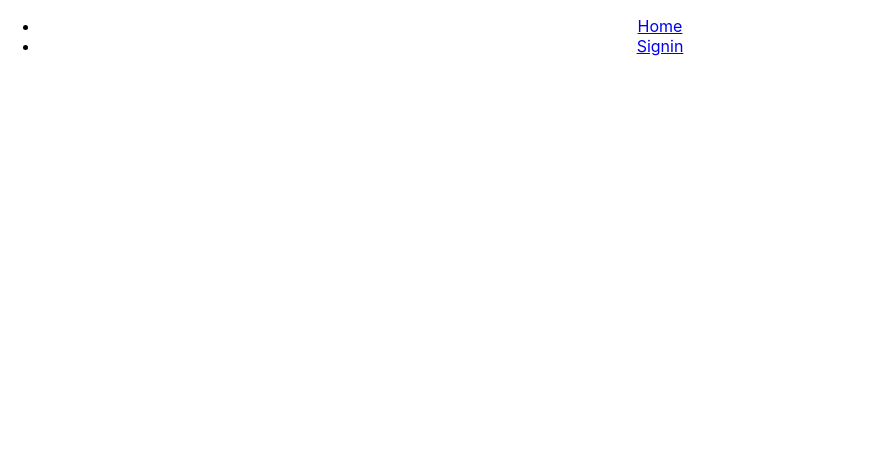
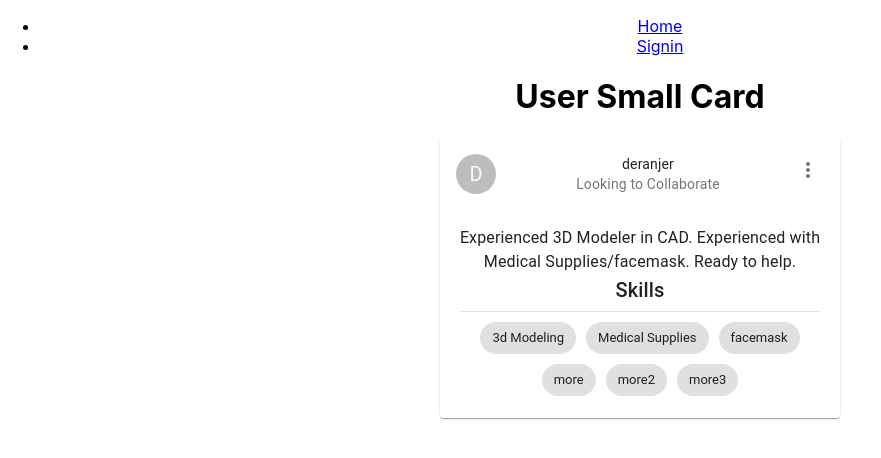
Before and after one commit to crowdsourcemedical/volunteer-database, a React (Create React App) app in the folder frontend/: page /storybook in a window 1280 px wide. Shown: the top 458 px of the page, without its empty margins (0-881 px from the left). Built offline with nearby package versions, Linux system fonts and the light colour scheme.

Commit message:
adding storybook route, adding material-ui icons

```diff
--- a/frontend/package.json
+++ b/frontend/package.json
@@ -4,6 +4,7 @@
   "private": true,
   "dependencies": {
     "@material-ui/core": "^4.9.7",
+    "@material-ui/icons": "^4.9.1",
     "@testing-library/jest-dom": "^4.2.4",
     "@testing-library/react": "^9.3.2",
     "@testing-library/user-event": "^7.1.2",
--- a/frontend/src/App.js
+++ b/frontend/src/App.js
@@ -7,6 +7,7 @@ import SearchPage from './pages/search.js'
 import AboutPage from './pages/about.js'
 import LoginPage from './pages/login.js'
 import SignupPage from './pages/signup.js'
+import StoryBook from './pages/storybook.js'
 import './App.css';
 
 function App() {
@@ -20,6 +21,7 @@ function App() {
           <Route path="/search" exact component={SearchPage} />
           <Route path="/login" exact component={LoginPage} />
           <Route path="/signup" exact component={SignupPage} />
+          <Route path="/storybook" exact component={StoryBook} />
         </Switch>
       </div>
     </Router>
--- /dev/null
+++ b/frontend/src/components/Cards/userSmallCard.js
@@ -0,0 +1,122 @@
+import React, { useState, useEffect, useCallback } from "react";
+import PropTypes from 'prop-types';
+//import API from "../../api";
+import {Menu, MenuItem,  Avatar, Typography, Grid, Divider, Chip} from "@material-ui/core";
+import {Dialog, DialogActions, DialogTitle} from "@material-ui/core";
+import {Card, CardContent, CardHeader} from "@material-ui/core";
+import {IconButton, Button} from "@material-ui/core";
+import MoreVertIcon from '@material-ui/icons/MoreVert';
+
+
+const UserSmallCard = (props) => {
+  const [userId, setUser] = useState(1);
+  const [anchorEl, setAnchorEl] = useState(null); //Dropdown menu
+  const [blockConfirm, setBlockConfirm] = useState(false) //Block User Dialog
+
+/*   async function getUser() {
+    try {
+      const response = await API.get(`users/1`);
+      console.log(response);
+      console.log(response.data);
+      setUser(response.data);
+    } catch (error) {
+      console.log(error);
+    }
+  }
+
+  useEffect(() => {
+    getUser();
+  }, []); */
+
+
+  const openDropdown = useCallback((event) => setAnchorEl(event.currentTarget), []); //Open the dropdown menu
+  const closeDropdown = useCallback(() => setAnchorEl(null), []); //Close dropdown menu
+  const blockConfirmOpen = useCallback(() => setBlockConfirm(true), []); //open dialog box
+
+  const blockConfirmClose = useCallback(() => {
+    setBlockConfirm(false)  //Close Dialog
+    setAnchorEl(null) //Close Dropdown
+    },
+    [],
+  );
+
+  const blockConfirmSend = useCallback(() => {
+    setBlockConfirm(false) //Close Dialog
+    setAnchorEl(null) //Close Dropdown
+    //TODO: Send BLOCK data to API
+    },
+    [],
+  );
+
+  return (
+    <Grid item style={{ maxWidth: "400px"}}>
+      <Card style={{ height: "280px"}}>
+        <CardHeader
+          title="deranjer"
+          subheader="Looking to Collaborate"
+          avatar={<Avatar aria-label="Recipe">D</Avatar>}
+          action={
+            <React.Fragment>
+              <IconButton onClick={openDropdown}>
+                <MoreVertIcon />
+              </IconButton>
+              <Menu
+                id="simple-menu"
+                anchorEl={anchorEl}
+                open={Boolean(anchorEl)}
+                onClose={closeDropdown}
+              >
+                <MenuItem onClick={closeDropdown}>Follow</MenuItem>
+                <MenuItem onClick={closeDropdown}>Message</MenuItem>
+                <MenuItem onClick={blockConfirmOpen}>Block</MenuItem>
+              </Menu>
+              <Dialog
+                //fullScreen={fullScreen}
+                open={blockConfirm}
+                onClose={blockConfirmClose}
+                aria-labelledby="blockConfirm"
+              >
+                <DialogTitle id="blockConfirm">{"Are you sure you want to block this user?"}</DialogTitle>
+                <DialogActions>
+                  <Button onClick={blockConfirmSend} color="secondary">
+                    Agree
+                  </Button>
+                  <Button onClick={blockConfirmClose} color="primary">
+                    Cancel
+                  </Button>
+                </DialogActions>
+              </Dialog>
+            </React.Fragment>
+          }
+        />
+        <CardContent>
+          <Typography>
+            Experienced 3D Modeler in CAD.
+            Experienced with Medical Supplies/facemask.
+            Ready to help.
+            </Typography>
+          <Typography align="center" variant="h6">Skills</Typography>
+          <Divider variant="fullWidth" style={{ margin: "5px"}}/>
+          <Grid container justify="center">
+            <Chip label="3d Modeling" style={{ margin: "5px"}}/>
+            <Chip label="Medical Supplies" style={{ margin: "5px"}}/>
+            <Chip label="facemask" style={{ margin: "5px"}}/>
+          </Grid>
+          <Grid container justify="center">
+            <Chip label="more" style={{ margin: "5px"}}/>
+            <Chip label="more2" style={{ margin: "5px"}}/>
+            <Chip label="more3" style={{ margin: "5px"}}/>
+          </Grid>
+        </CardContent>
+      </Card>
+    </Grid>
+  );
+}
+
+UserSmallCard.propTypes = {
+  userID: PropTypes.string
+  //TODO: Add More PropTypes
+}
+
+
+export default UserSmallCard;
--- /dev/null
+++ b/frontend/src/pages/storybook.js
@@ -0,0 +1,19 @@
+import React from 'react'
+import UserSmallCard from '../components/Cards/userSmallCard.js';
+
+const StoryBook = props =>  {
+
+
+    return (
+        <React.Fragment>
+            <h1>User Small Card</h1>
+            <div style={{display: 'flex', justifyContent: 'center'}}>
+                <UserSmallCard />
+            </div>
+
+        </React.Fragment>
+
+    )
+}
+
+export default StoryBook;
```
Also changed, not shown: 1 other file (tests, documents, lock files or other folders).
